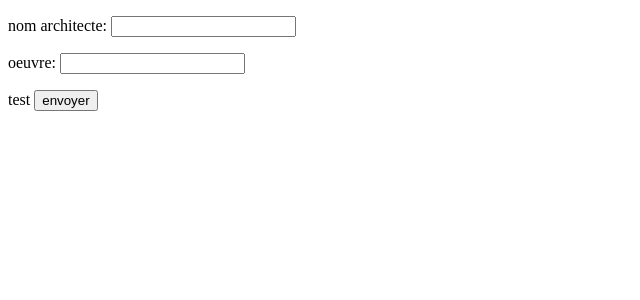
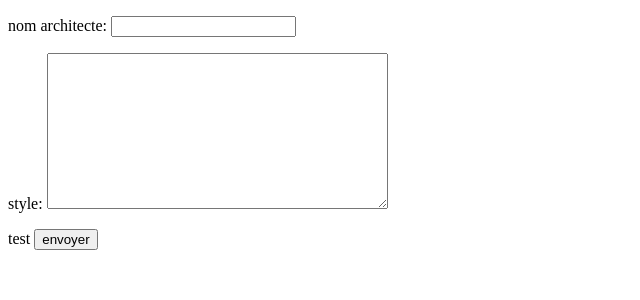
Before and after one commit to emcristel/django-projet, a Django app: template architecture/archi/templates/archi/ajout.html in a window 1280 px wide. Shown: the part 44-344 px from the top of the page, without its empty margins (0-640 px from the left). Run offline with Django 4.2, Linux system fonts and the light colour scheme; the template is opened without the code that fills it: values named after a table or form of the project are taken from there, others are empty.

Commit message:
changement html

```diff
--- a/architecture/archi/forms.py
+++ b/architecture/archi/forms.py
@@ -5,10 +5,10 @@ from . import models
 class ArchitecteForm(ModelForm):
     class Meta:
         model=models.Architecte
-        fields=('archit','oeuvre',)
+        fields=('archit','style',)
         labels = {
             'archit': _('nom architecte'),
-            'oeuvre': _('oeuvre'),
+            'style': _('style'),
         }
 
 class TableForm(ModelForm):
--- a/architecture/archi/models.py
+++ b/architecture/archi/models.py
@@ -3,10 +3,9 @@ from django.db import models
 
 class Architecte(models.Model):
     archit= models.CharField(max_length=30)
-    oeuvre= models.CharField(max_length = 30)
+    style= models.TextField(null=True, blank=True)
 
     def __str__(self):
-        chaine= f"{self.archit} a créé l'oeuvre {self.oeuvre}"
         return self.archit
 
 class Table(models.Model):
--- a/architecture/archi/templates/archi/affiche.html
+++ b/architecture/archi/templates/archi/affiche.html
@@ -1,4 +1,4 @@
-{% extends 'index.html' %}
+{% extends 'base.html' %}
 
 
         {% block content %}
--- a/architecture/archi/templates/archi/ajout.html
+++ b/architecture/archi/templates/archi/ajout.html
@@ -1,4 +1,4 @@
-{% extends 'index.html' %}
+{% extends 'base.html' %}
 
 {% block content %}
 		<form action method="POST">
--- a/architecture/archi/templates/archi/ajout_architecte.html
+++ b/architecture/archi/templates/archi/ajout_architecte.html
@@ -1,4 +1,4 @@
-{% extends 'index.html' %}
+{% extends 'base.html' %}
 
 {% block content %}
     <center>
--- a/architecture/archi/templates/archi/index.html
+++ b/architecture/archi/templates/archi/index.html
@@ -1,32 +1,4 @@
-<!DOCTYPE html>
-<html lang="fr">
-<head>
-        <meta charset="UTF-8">
-        <title>Architecte</title>
-        <link rel="stylesheet" type="text/css">
-</head>
-<body>
-<nav class="navbar navbar-expand-lg navbar-light bg-light">
-  <div class="container-fluid">
-    <a class="navbar-brand" href="#">Home</a>
-    <button class="navbar-toggler" type="button" data-bs-toggle="collapse" data-bs-target="#navbarNavAltMarkup" aria-controls="navbarNavAltMarkup" aria-expanded="false" aria-label="Toggle navigation">
-      <span class="navbar-toggler-icon"></span>
-    </button>
-    <div class="collapse navbar-collapse" id="navbarNavAltMarkup">
-      <div class="navbar-nav">
-        <a class="nav-link active" aria-current="page" href="#">Home</a>
-        <a class="nav-link" href="{% url 'Ajout' %}">Ajout Oeuvre</a>
-        <a class="nav-link" href="{% url 'tous' %}">Liste Oeuvre</a>
-        <a class="nav-link disabled">Les Architectes</a>
-      </div>
-    </div>
-  </div>
-</nav>
+{% extends 'base.html' %}
 
-    <div id="content">
         {% block content %}
         {% endblock %}
-    </div>
-
-</body>
-</html>
--- a/architecture/archi/templates/archi/liste_architecte.html
+++ b/architecture/archi/templates/archi/liste_architecte.html
@@ -1,4 +1,4 @@
-{% extends 'index.html' %}
+{% extends 'base.html' %}
 
 {% block title %}Tous les architectes {% endblock %}
 
--- a/architecture/archi/templates/archi/tous.html
+++ b/architecture/archi/templates/archi/tous.html
@@ -1 +1 @@
-{% extends 'index.html' %}
+{% extends 'base.html' %}
--- a/architecture/archi/templates/archi/update.html
+++ b/architecture/archi/templates/archi/update.html
@@ -1,4 +1,4 @@
-{% extends 'index.html'%}
+{% extends 'base.html' %}
 
 
         {% block content %}
--- a/architecture/archi/templates/archi/update_architecte.html
+++ b/architecture/archi/templates/archi/update_architecte.html
@@ -1,4 +1,4 @@
-{% extends 'index.html' %}
+{% extends 'base.html' %}
 
 {% block title %}Mettre à jour l'architecte {% endblock %}
 
--- a/architecture/archi/views.py
+++ b/architecture/archi/views.py
@@ -24,7 +24,7 @@ def ajout(request):
         form = TableForm(request)
         if form.is_valid():
             archi = form.save()
-            return HttpResponseRedirect(request,'/archi/')
+            return HttpResponseRedirect(request,'/archi/affiche/')
         else:
             return render(request,'archi/ajout.html',{"form": form})
 
```
Also changed, not shown: architecture/archi/templates/archi/base.html (added, +29 -0 lines), architecture/db.sqlite3.
